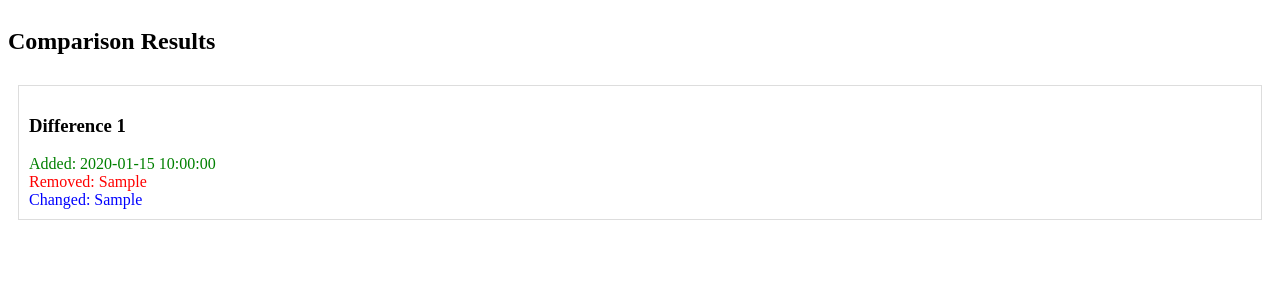
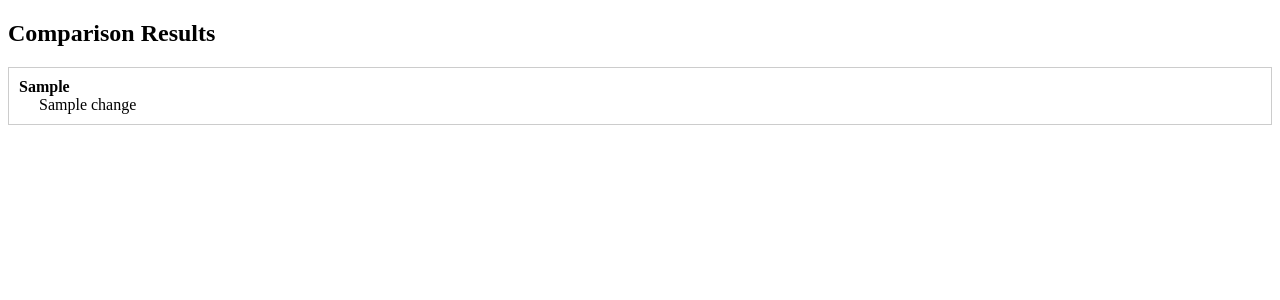
Before and after one commit to maciekSzubiczuk/polishAPI_compliance_tool, a Flask app: template app/templates/display.html in a window 1280 px wide. Shown: the top 300 px of the page. Run offline with Flask 3, Linux system fonts and the light colour scheme; the template is opened without the code that fills it: most values are stand-ins (such as "Sample title", 1, 10 or a date in 2020).

Commit message:
added simple structure to comparison response

```diff
--- a/app/main.py
+++ b/app/main.py
@@ -14,7 +14,7 @@ def load_yaml_from_file(file):
 
 def compare_apis(polish_api, santander_api):
     differences = DeepDiff(polish_api, santander_api, ignore_order=True)
-    return json_serializable_diff(differences.to_dict())
+    return differences
 
 def json_serializable_diff(diff_dict):
     """ Recursively convert complex objects in diff_dict to serializable formats. """
@@ -29,7 +29,6 @@ def json_serializable_diff(diff_dict):
 def index():
     global polish_api_data, santander_api_data
     if request.method == 'POST':
-        # Handle file uploads
         polish_api_file = request.files.get('polishapi_file')
         santander_files = request.files.getlist('santander_files')
 
@@ -46,14 +45,13 @@ def index():
 
 @app.route('/display')
 def display():
-    # Compare the APIs and get differences
-    differences = []
+    # Assuming each API comparison is stored in santander_api_data
+    raw_differences = []
     for santander_api in santander_api_data:
         diff = compare_apis(polish_api_data, santander_api)
-        differences.append(diff)
+        raw_differences.append(diff)
+    return render_template('display.html', differences=raw_differences)
 
-    # Render display page with differences
-    return render_template('display.html', differences=differences)
 
 if __name__ == '__main__':
     app.run(debug=True)
--- a/app/templates/display.html
+++ b/app/templates/display.html
@@ -3,37 +3,30 @@
 <head>
     <title>API Compliance Check</title>
     <style>
-        .container {
-            display: flex;
-            flex-direction: column;
-            justify-content: space-between;
+        .diff-container {
+            margin-bottom: 10px;
+            padding: 10px;
+            border: 1px solid #ccc;
         }
-        .diff-section {
-            border: 1px solid #ddd;
-            margin: 10px;
-            padding: 10px;
+        .diff-title {
+            font-weight: bold;
         }
-        .added { color: green; }
-        .removed { color: red; }
-        .changed { color: blue; }
-        .preformatted { white-space: pre-wrap; }
+        .diff-detail {
+            margin-left: 20px;
+        }
     </style>
 </head>
 <body>
     <div class="container">
         <h2>Comparison Results</h2>
         {% for diff in differences %}
-            <div class="diff-section">
-                <h3>Difference {{ loop.index }}</h3>
-                {% if diff.dictionary_item_added %}
-                    <div class="added preformatted">Added: {{ diff.dictionary_item_added }}</div>
-                {% endif %}
-                {% if diff.dictionary_item_removed %}
-                    <div class="removed preformatted">Removed: {{ diff.dictionary_item_removed }}</div>
-                {% endif %}
-                {% if diff.values_changed %}
-                    <div class="changed preformatted">Changed: {{ diff.values_changed }}</div>
-                {% endif %}
+            <div class="diff-container">
+                {% for diff_type, changes in diff.items() %}
+                    <div class="diff-title">{{ diff_type | replace('_', ' ') | capitalize }}</div>
+                    {% for change in changes %}
+                        <div class="diff-detail">{{ change }}</div>
+                    {% endfor %}
+                {% endfor %}
             </div>
         {% else %}
             <p>No differences found.</p>
```
